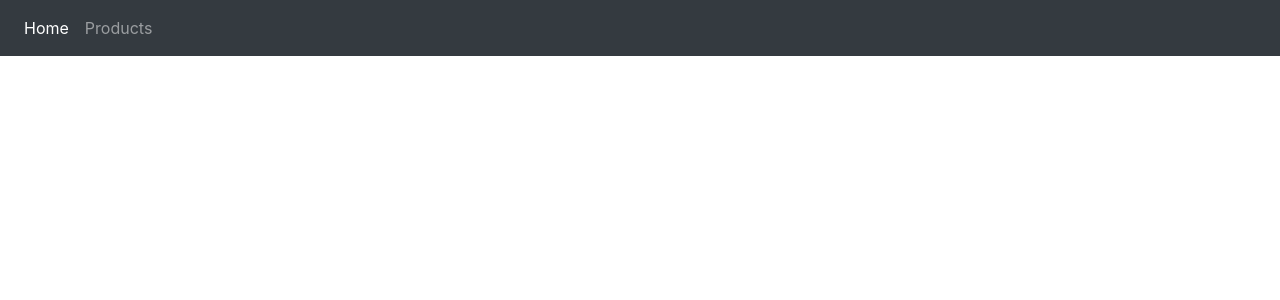
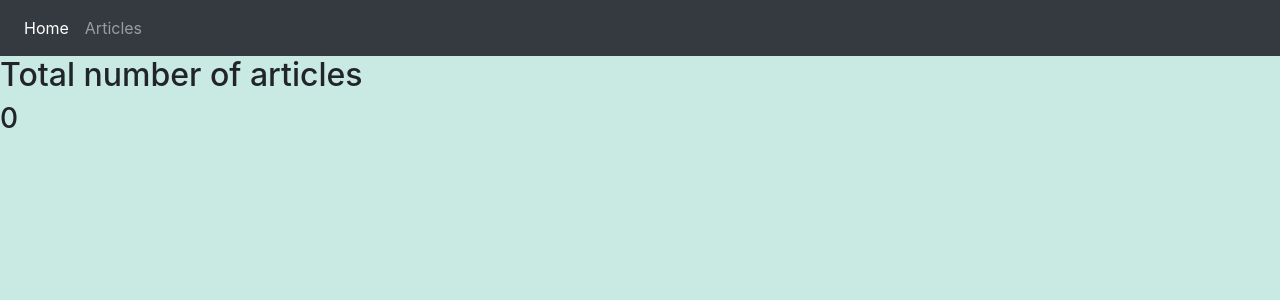
Before and after one commit to bilgehicyilmam/Dolphin, a Django app: page / in a window 1280 px wide. Shown: the top 300 px of the page. Run offline with Django 3.2, Linux system fonts and the light colour scheme; data that the repository does not hold is empty; some libraries are stand-ins or nearby versions.

Commit message:
Add total number of articles into the app

```diff
--- a/articles/models.py
+++ b/articles/models.py
@@ -4,7 +4,7 @@ from django.db import models
 
 class article(models.Model):
 
-    pubmed_id = models.CharField(max_length=1000, null=False, primary_key=True )
+    pubmed_id = models.CharField(max_length=1000, null=False)
     title = models.TextField(null=True)
     abstract = models.TextField(null=True)
     keywords = models.JSONField(default=list, null=True)
--- a/articles/views.py
+++ b/articles/views.py
@@ -1,9 +1,11 @@
 from django.shortcuts import render
 from .models import *
-
+from .filters import ArticleFilter
 
 def home(request):
 
     articles = article.objects.all()
+    total_articles = articles.count()
+    context = {"total_articles": total_articles}
 
-    return render(request, "articles.html", {'articles': articles})
+    return render(request, "articles.html", context)
--- a/dolphin/settings.py
+++ b/dolphin/settings.py
@@ -51,6 +51,7 @@ INSTALLED_APPS = [
     'django.contrib.messages',
     'django.contrib.staticfiles',
     'articles',
+    'django_filters',
 ]
 
 MIDDLEWARE = [
--- a/static/css/main.css
+++ b/static/css/main.css
@@ -1,5 +1,16 @@
 
 
 body{
-background-color: #812051;
+    background-color: #c9e9e3;
+
+
 }
+
+#myHeader {
+    left: 100px;
+    position: relative;
+    text-align: center;
+    top: 55%;
+    width: 100%;
+    font-weight: bold;
+}
--- a/templates/articles.html
+++ b/templates/articles.html
@@ -2,7 +2,10 @@
 
 {% block content %}
 
+<h2 class="myHeader">Total number of articles</h2>
 
+
+<h3 class="myHeader">{{ total_articles }}</h3>
 
 
 
--- a/templates/main.html
+++ b/templates/main.html
@@ -1,10 +1,12 @@
+{%  load static %}
+
 <!DOCTYPE html>
 <html lang="en">
 <head>
     <meta charset="UTF-8">
     <title>dolphin</title>
     <link rel="stylesheet" href="https://stackpath.bootstrapcdn.com/bootstrap/4.4.1/css/bootstrap.min.css" integrity="sha384-Vkoo8x4CGsO3+Hhxv8T/Q5PaXtkKtu6ug5TOeNV6gBiFeWPGFN9MuhOf23Q9Ifjh" crossorigin="anonymous">
-
+    <link rel="stylesheet" type="text/css" href="{% static '/css/main.css' %}">
 </head>
 <body>
 
--- a/templates/navbar.html
+++ b/templates/navbar.html
@@ -1,3 +1,4 @@
+
 
 
 <nav class="navbar navbar-expand-lg navbar-dark bg-dark">
@@ -11,7 +12,7 @@
         <a class="nav-link" href="#">Home<span class="sr-only">(current)</span></a>
       </li>
       <li class="nav-item">
-        <a class="nav-link" href="#">Products</a>
+        <a class="nav-link" href="#">Articles</a>
       </li>
     </ul>
   </div>
```
Also changed, not shown: articles/filters.py (added, +13 -0 lines).
